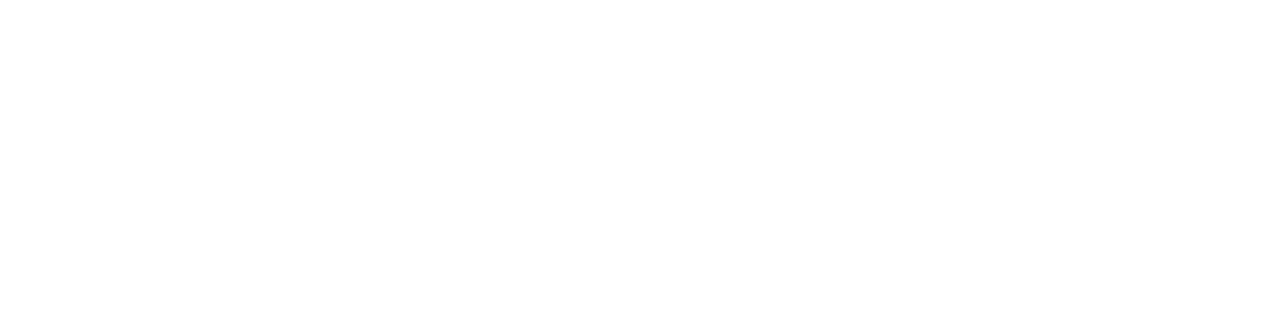
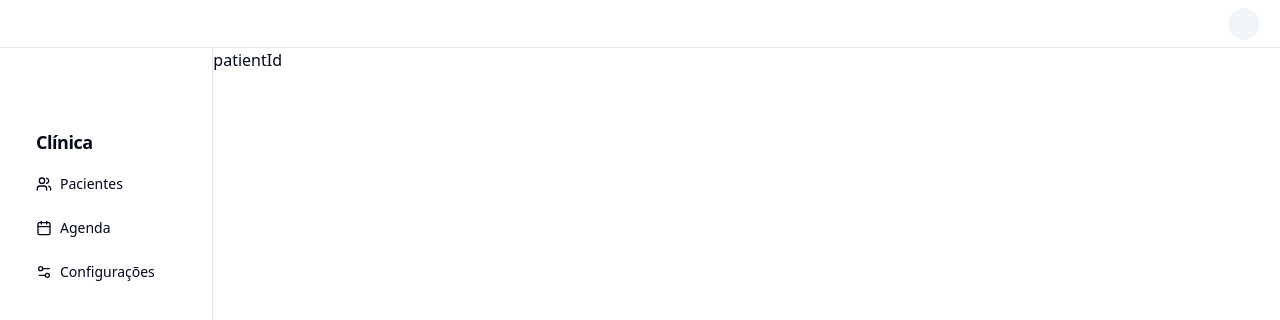
Before and after one commit to danielmaiajr/dentist-project-frontend, a React (Vite) app: page /patients/1 in a window 1280 px wide. Shown: the top 320 px of the page. Built offline with nearby package versions, Linux system fonts and the light colour scheme; no server answers; sample sign-in values are in the browser's storage; a web font is replaced by a local one.

Commit message:
Create PatientIdPage and added it to the Routes

```diff
--- a/src/App.tsx
+++ b/src/App.tsx
@@ -14,6 +14,7 @@
 import PatientPage from "./components/PatientPage.tsx";
 import SchedulerPage from "./components/SchedulerPage.tsx";
 import ConfigPage from "./components/pages/config/config.page.tsx";
+import PatientIdPage from "./components/pages/patient/patientId.page.tsx";
 
 const token = localStorage.getItem("token");
 if (token) {
@@ -32,7 +33,10 @@
       {/* private routes */}
       <Route element={<RequireAuth />}>
         <Route path="/" element={<Home />}>
-          <Route path="/patients" element={<PatientPage />}></Route>
+          <Route path="/patients">
+            <Route index element={<PatientPage />}></Route>
+            <Route path=":patientId" element={<PatientIdPage />}></Route>
+          </Route>
           <Route path="/scheduler" element={<SchedulerPage />}></Route>
           <Route path="/config" element={<ConfigPage />}></Route>
         </Route>
--- /dev/null
+++ b/src/components/pages/patient/patientId.page.tsx
@@ -0,0 +1,5 @@
+const PatientIdPage = () => {
+  return <div>patientId</div>;
+};
+
+export default PatientIdPage;
```
